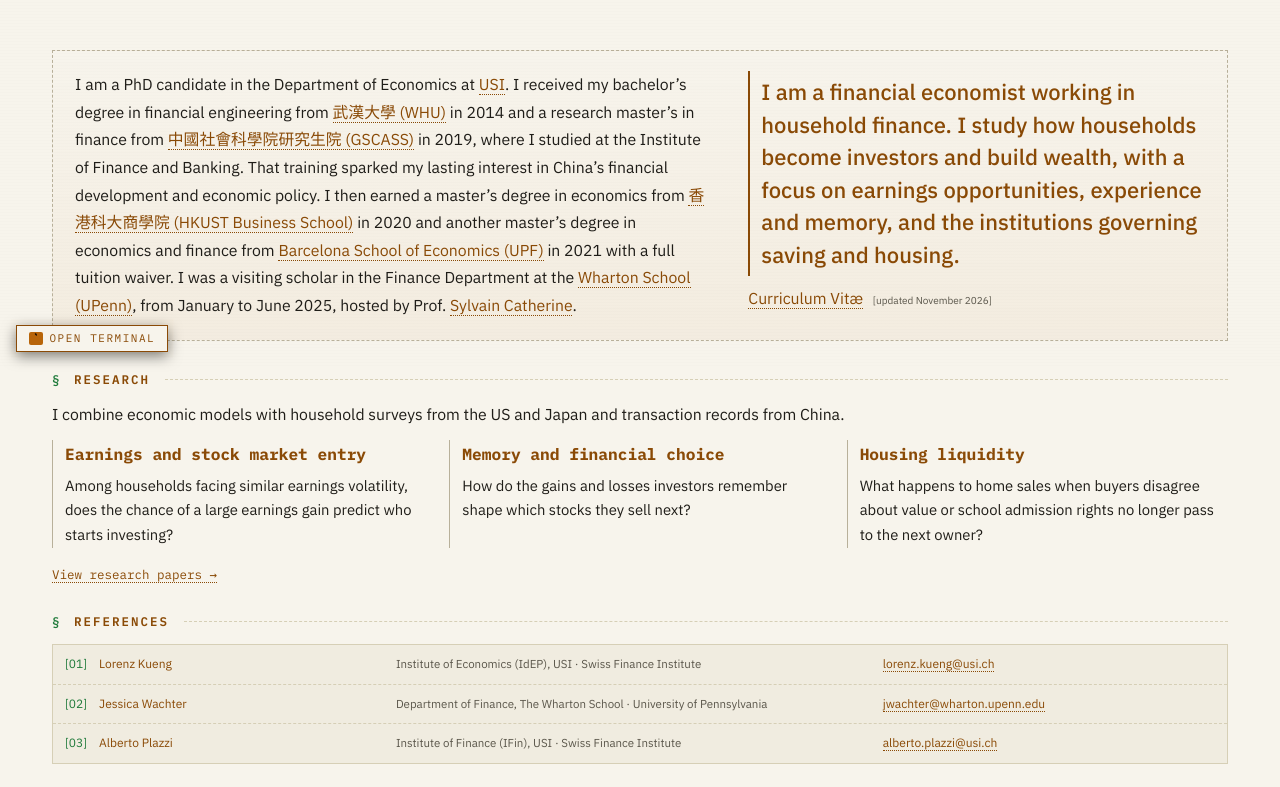
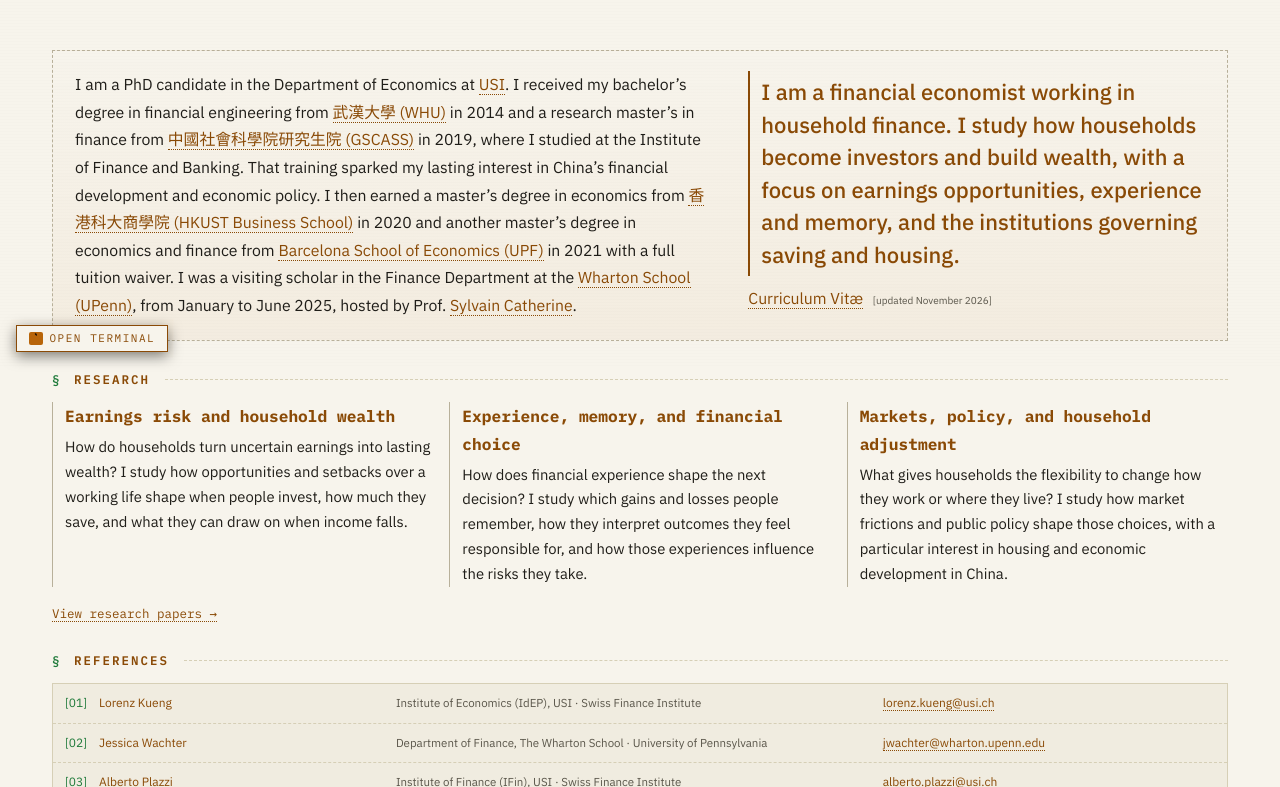
Before and after one commit to tlyeungae/tlyeungae.github.io, a plain HTML site: page index.html in a window 1280 px wide. Shown: the part 432-1219 px from the top of the page. Drawn offline with nearby package versions, Linux system fonts and the light colour scheme.

Commit message:
Present the three research strands on the homepage

```diff
--- a/index.html
+++ b/index.html
@@ -161,20 +161,19 @@
 
                 <section class="paper-section" id="three-questions">
                   <h2 class="section-rubric">Research</h2>
-                  <p class="rq-subtitle">I combine economic models with household surveys from the US and Japan and transaction records from China.</p>
 
                   <div class="rq-cards">
                     <article class="rq-card">
-                      <h3 class="rq-card-title">Earnings and stock market entry</h3>
-                      <p class="rq-card-q">Among households facing similar earnings volatility, does the chance of a large earnings gain predict who starts investing?</p>
+                      <h3 class="rq-card-title">Earnings risk and household wealth</h3>
+                      <p class="rq-card-q">How do households turn uncertain earnings into lasting wealth? I study how opportunities and setbacks over a working life shape when people invest, how much they save, and what they can draw on when income falls.</p>
                     </article>
                     <article class="rq-card">
-                      <h3 class="rq-card-title">Memory and financial choice</h3>
-                      <p class="rq-card-q">How do the gains and losses investors remember shape which stocks they sell next?</p>
+                      <h3 class="rq-card-title">Experience, memory, and financial choice</h3>
+                      <p class="rq-card-q">How does financial experience shape the next decision? I study which gains and losses people remember, how they interpret outcomes they feel responsible for, and how those experiences influence the risks they take.</p>
                     </article>
                     <article class="rq-card">
-                      <h3 class="rq-card-title">Housing liquidity</h3>
-                      <p class="rq-card-q">What happens to home sales when buyers disagree about value or school admission rights no longer pass to the next owner?</p>
+                      <h3 class="rq-card-title">Markets, policy, and household adjustment</h3>
+                      <p class="rq-card-q">What gives households the flexibility to change how they work or where they live? I study how market frictions and public policy shape those choices, with a particular interest in housing and economic development in China.</p>
                     </article>
                   </div>
 
```
